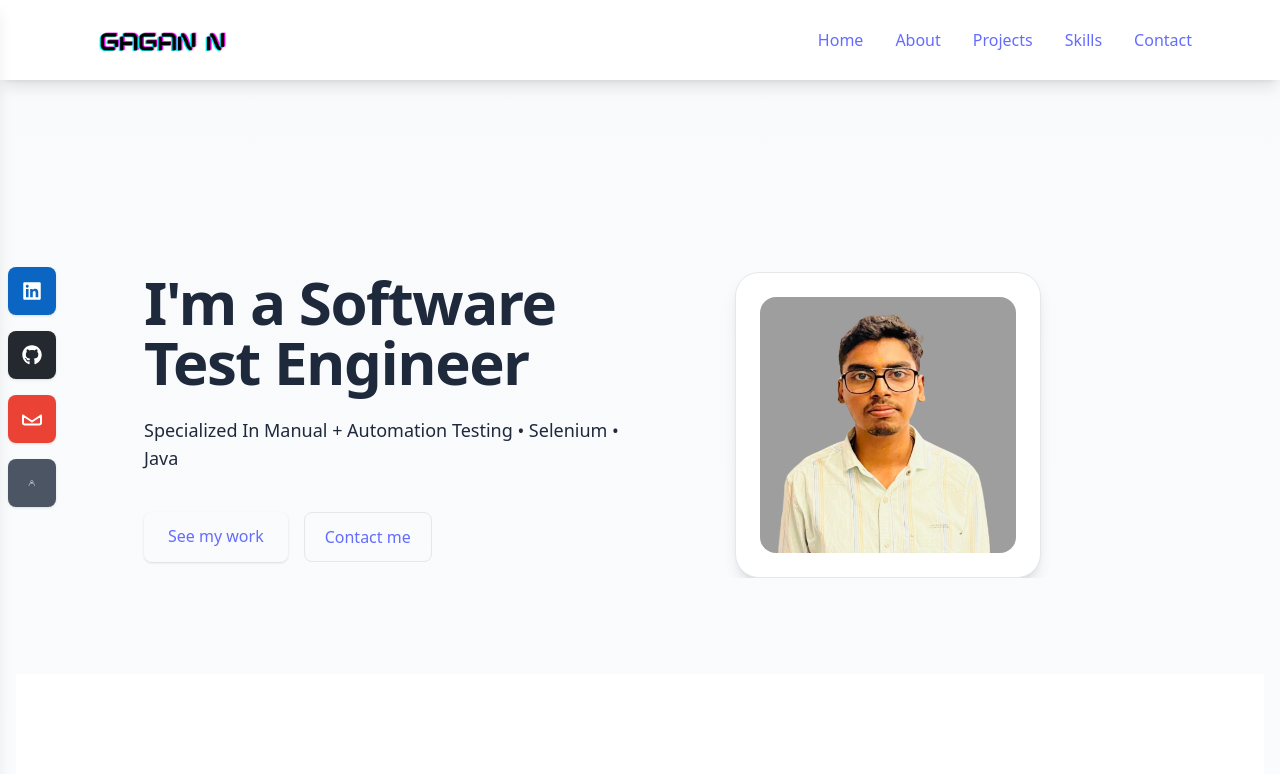
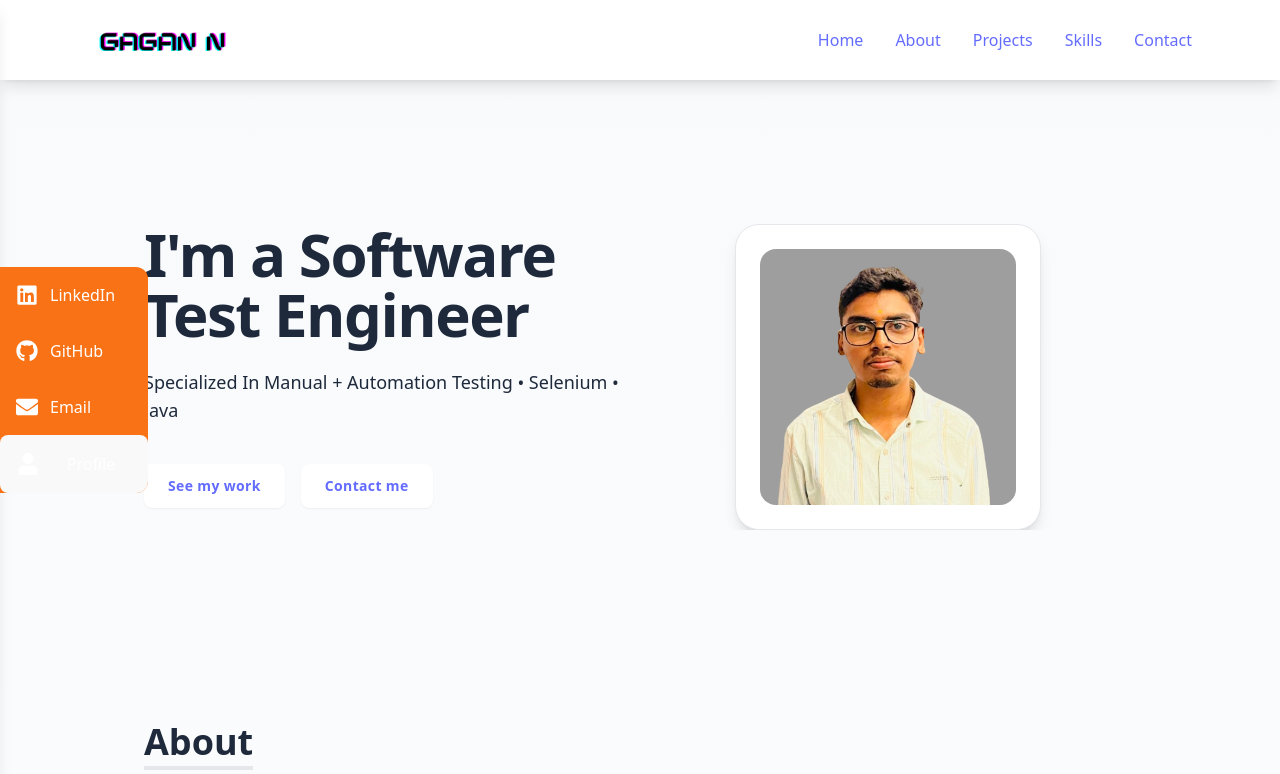
Before and after one commit to gaganakhi/My-portfolio, a React (Vite) app: page / in a window 1280 px wide. Shown: the top 774 px of the page. Built offline with nearby package versions, Linux system fonts and the light colour scheme.

Commit message:
The changes made for page linking

```diff
--- a/src/App.jsx
+++ b/src/App.jsx
@@ -9,17 +9,23 @@ import SocialBar from "./Components/SocialBar";
 
 export default function App() {
   return (
-    <div className="min-h-screen w-full overflow-x-hidden bg-gradient-to-b from-slate-50 to-white text-slate-800">
+    <div className="min-h-screen w-full overflow-x-hidden bg-gradient-to-b from-slate-50 to-white text-slate-800 scroll-smooth">
+
+      {/* Fixed / Sticky Navbar */}
       <Navbar />
-      <main className="w-full px-4 py-12">
+
+      {/* Main content – no global padding */}
+      <main className="w-full">
         <Hero />
         <About />
         <Projects />
         <Skills />
         <Contact />
         <Footer />
-        <SocialBar />
       </main>
+
+      {/* Floating social links */}
+      <SocialBar />
     </div>
   );
 }
--- a/src/Components/About.jsx
+++ b/src/Components/About.jsx
@@ -2,8 +2,8 @@
 const About = () => {
   return (
     <div
-      name="about"
-      className="sm:h-fit h-fit flex pt-16 sm:pt-24 flex-wrap sm:flex-nowrap sm:items-center flex-col w-full bg-white"
+      id="about"
+      className="sm:h-fit h-fit flex pt-16 sm:pt-24 flex-wrap sm:flex-nowrap sm:items-center flex-col w-full bg-lightbg"
     >
       <div className="max-w-screen-lg h-fit pb-15 sm:pb-10 mx-auto px-4 flex flex-wrap sm:flex-nowrap flex-col sm:justify-center w-full sm:h-fit text-primary max-md:pt-[50px]">
 
--- a/src/Components/Contact.jsx
+++ b/src/Components/Contact.jsx
@@ -1,9 +1,8 @@
-
 const Contact = () => {
   return (
-    <div
-      name="contact"
-      className="xl:h-fit h-fit sm:h-fit px-10 pb-10 sm:px-2 w-full bg-white"
+    <section
+      id="contact"
+      className="scroll-mt-24 xl:h-fit h-fit sm:h-fit px-10 pb-10 sm:px-2 w-full bg-white"
     >
       <div className="flex flex-col p-4 sm:justify-center max-w-screen-lg mx-auto text-primary font-semibold">
 
@@ -32,7 +31,7 @@ const Contact = () => {
             />
 
             <input
-              type="text"
+              type="email"
               name="email"
               placeholder="Enter your email"
               className="my-4 p-3 bg-white border rounded-md focus:outline-none text-primary"
@@ -50,8 +49,9 @@ const Contact = () => {
             </button>
           </form>
         </div>
+
       </div>
-    </div>
+    </section>
   );
 };
 
--- a/src/Components/Hero.jsx
+++ b/src/Components/Hero.jsx
@@ -1,28 +1,27 @@
 import profile from "../assets/Gagan.png";
 export default function Hero() {
   return (
-    <section className="w-full bg-lightbg text-primary py-24">
+    <section id="hero" className="w-full bg-lightbg text-primary py-24">
       <div className="max-w-screen-lg pt-[100px] items-center sm:items-start mx-auto flex flex-col lg:pt-32 sm:pt-20  px-4 sm:flex-row">
         <div className="md:w-1/2 space-y-6">
           <h1 className="text-4xl md:text-6xl font-bold leading-tight tracking-tight">
-          I'm a Software Test Engineer
+            I'm a Software Test Engineer
           </h1>
 
           <p className="text-secondary text-lg">
-          Specialized In Manual + Automation Testing • Selenium • Java
+            Specialized In Manual + Automation Testing • Selenium • Java
           </p>
 
           <div className="flex gap-4 pt-4">
             <a
               href="#projects"
-              className="bg-accent text-blue px-6 py-3 rounded-lg font-medium shadow hover:opacity-90 transition"
+              className="inline-flex items-center justify-center rounded-lg px-6 py-3 text-sm font-semibold tracking-wide text-blue bg-white shadow-sm transition-all duration-200 ease-out hover:bg-accent/90 hover:shadow-lg focus:outline-none focus:ring-2 focus:ring-accent/40 active:scale-[0.97]"
             >
               See my work
             </a>
-
             <a
               href="#contact"
-              className="border border-accent text-accent px-5 py-3 rounded-lg font-medium hover:bg-accent/10 transition"
+              className="inline-flex items-center justify-center rounded-lg px-6 py-3 text-sm font-semibold tracking-wide text-blue bg-white shadow-sm transition-all duration-200 ease-out hover:bg-accent/90 hover:shadow-lg focus:outline-none focus:ring-2 focus:ring-accent/40 active:scale-[0.97]"
             >
               Contact me
             </a>
--- a/src/Components/Navbar.jsx
+++ b/src/Components/Navbar.jsx
@@ -8,7 +8,7 @@ export default function Navbar() {
 
   // Define navigation links
   const links = [
-    { name: "Home", href: "#home" },
+    { name: "Home", href: "#hero"},
     { name: "About", href: "#about" },
     { name: "Projects", href: "#projects" },
     { name: "Skills", href: "#skills" },
--- a/src/Components/SocialBar.jsx
+++ b/src/Components/SocialBar.jsx
@@ -1,6 +1,6 @@
 // src/Components/SocialBar.jsx
 import { useEffect, useState } from "react";
-import { FaGithub, FaLinkedin } from "react-icons/fa";
+import { FaEnvelope, FaGithub, FaLinkedin, FaUser } from "react-icons/fa";
 
 export default function SocialBar() {
   const [open, setOpen] = useState(false);
@@ -8,162 +8,102 @@ export default function SocialBar() {
   const linkedinUrl = "https://www.linkedin.com/in/gagan-n-514608271";
   const githubUrl = "https://github.com/gaganakhi";
   const mailto = "mailto:gaganakhil3@gmail.com";
-  const resumeUrl = "/Gagan_QA_Engineer.pdf"; // put file in public/
+  const resumeUrl = "/Gagan_QA_Engineer.pdf";
 
-  // close on ESC
+  // Close on ESC
   useEffect(() => {
-    const onKey = (e) => {
-      if (e.key === "Escape") setOpen(false);
-    };
+    const onKey = (e) => e.key === "Escape" && setOpen(false);
     window.addEventListener("keydown", onKey);
     return () => window.removeEventListener("keydown", onKey);
   }, []);
 
   return (
     <>
-      {/* Overlay (click to close) */}
+      {/* Overlay */}
       {open && (
         <div
           onClick={() => setOpen(false)}
           className="fixed inset-0 bg-black/40 z-40"
-          aria-hidden="true"
         />
       )}
 
       {/* Sliding panel */}
       <aside
-        aria-hidden={!open}
-        className={
-          "fixed top-0 left-0 h-full z-50 transition-transform duration-300 " +
-          (open ? "translate-x-0" : "-translate-x-full")
-        }
+        className={`fixed top-0 left-0 h-full z-50 transition-transform duration-300 ${
+          open ? "translate-x-0" : "-translate-x-full"
+        }`}
         style={{ width: 320 }}
       >
         <div className="h-full bg-white shadow-lg flex flex-col">
-          <div className="px-6 py-6 border-b">
-            <div className="flex items-center justify-between">
+          <div className="px-6 py-6 border-b flex justify-between">
             <div>
-                <div className="text-xl font-semibold text-gray-900">Gagan N</div>
+              <div className="text-xl font-semibold">Gagan N</div>
               <div className="text-sm text-gray-600">QA Test Engineer</div>
             </div>
-
-              <button
-                onClick={() => setOpen(false)}
-                aria-label="Close panel"
-                className="p-2 rounded hover:bg-gray-100"
-              >
-                ✕
-              </button>
-            </div>
+            <button onClick={() => setOpen(false)}>✕</button>
           </div>
 
-          <div className="p-6 space-y-4 flex-1">
+          <div className="p-6 flex-1 space-y-4">
             <p className="text-sm text-gray-700">
-              Hi — I’m Gagan. I do Manual & Automation testing (Selenium + Java). Download my resume or contact me via the links below.
+              Manual & Automation Testing (Selenium + Java)
             </p>
 
-            <div className="flex gap-3">
             <a
               href={resumeUrl}
               download
-                className="inline-flex items-center justify-center gap-2 px-4 py-2 bg-indigo-600 text-white rounded-md shadow hover:bg-indigo-700"
+              className="inline-block px-4 py-2 bg-indigo-600 text-white rounded-md"
             >
               Download Resume
             </a>
           </div>
 
-            <div className="pt-4 border-t">
-              <h4 className="text-sm font-semibold text-gray-800 mb-2">Quick links</h4>
-
-              <div className="flex flex-col gap-2">
-                <a
-                  href={linkedinUrl}
-                  target="_blank"
-                  rel="noreferrer"
-                  className="text-indigo-600 hover:underline"
-                >
-                  • LinkedIn
-                </a>
-                <a
-                  href={githubUrl}
-                  target="_blank"
-                  rel="noreferrer"
-                  className="text-gray-800 hover:underline"
-                >
-                  • GitHub
-                </a>
-                <a href={mailto} className="text-gray-800 hover:underline">
-                  • Email me
-                </a>
-              </div>
-            </div>
-          </div>
-
-          <div className="p-4 border-t text-xs text-gray-500">
+          <div className="p-4 text-xs text-gray-500 border-t">
             © {new Date().getFullYear()} Gagan N
           </div>
         </div>
       </aside>
 
-      {/* Left vertical icon bar (updated colors + icons) */}
-      <div className="fixed left-2 top-1/3 z-50 hidden md:flex flex-col gap-4">
-        {/* LinkedIn (brand blue) */}
+      {/* LEFT ORANGE SOCIAL BAR */}
+      <div className="fixed left-0 top-1/3 z-50 hidden md:flex flex-col bg-orange-500 rounded-r-xl overflow-hidden">
+
+        {/* LinkedIn */}
         <a
           href={linkedinUrl}
           target="_blank"
           rel="noreferrer"
-          className="flex items-center justify-center w-12 h-12 rounded-lg bg-[#0A66C2] text-white shadow hover:scale-110 transform transition"
-          aria-label="LinkedIn"
+          className="group flex items-center gap-3 px-4 py-4 text-white hover:bg-orange-600 transition"
         >
-          <FaLinkedin size={20} />
+          <FaLinkedin size={22} />
+          <span className="w-20">LinkedIn</span>
         </a>
 
-        {/* GitHub (dark neutral) */}
+        {/* GitHub */}
         <a
           href={githubUrl}
           target="_blank"
           rel="noreferrer"
-          className="flex items-center justify-center w-12 h-12 rounded-lg bg-[#24292F] text-white shadow hover:scale-110 transform transition"
-          aria-label="GitHub"
+          className="group flex items-center gap-3 px-4 py-4 text-white hover:bg-orange-600 transition"
         >
-          <FaGithub size={20} />
+          <FaGithub size={22} />
+          <span className="w-20">GitHub</span>
         </a>
 
-        {/* Email (accent red) */}
+        {/* Email */}
         <a
           href={mailto}
-          className="flex items-center justify-center w-12 h-12 rounded-lg bg-[#EA4335] text-white shadow hover:scale-110 transform transition"
-          aria-label="Email"
+          className="group flex items-center gap-3 px-4 py-4 text-white hover:bg-orange-600 transition"
         >
-          {/* Mail icon (inline SVG) */}
-          <svg
-            xmlns="http://www.w3.org/2000/svg"
-            fill="none"
-            viewBox="0 0 24 24"
-            stroke="currentColor"
-            className="w-6 h-6"
-            aria-hidden="true"
-          >
-            <path strokeLinecap="round" strokeLinejoin="round" strokeWidth={2} d="M3 8.5v7a2 2 0 002 2h14a2 2 0 002-2v-7M3 8.5l9 6 9-6" />
-          </svg>
+          <FaEnvelope size={22} />
+          <span className="w-20">Email</span>
         </a>
 
-        {/* Profile button opens panel (neutral gray) */}
+        {/* Profile / Panel */}
         <button
-          onClick={() => setOpen((s) => !s)}
-          className="flex items-center justify-center w-12 h-12 rounded-lg bg-gray-600 text-white shadow hover:scale-110 transform transition"
-          aria-label="Open profile panel"
+          onClick={() => setOpen(true)}
+          className="group flex items-center gap-3 px-4 py-4 text-white hover:bg-orange-600 transition"
         >
-          <svg
-            width="20"
-            height="20"
-            viewBox="0 0 24 24"
-            fill="none"
-            aria-hidden="true"
-            xmlns="http://www.w3.org/2000/svg"
-          >
-            <path d="M12 12a4 4 0 100-8 4 4 0 000 8zM3 20a9 9 0 0118 0" stroke="currentColor" strokeWidth="1.4" strokeLinecap="round" strokeLinejoin="round"/>
-          </svg>
+          <FaUser size={22} />
+          <span className="w-20">Profile</span>
         </button>
       </div>
     </>
```
Lines whose indentation alone changed are shown as unchanged.
